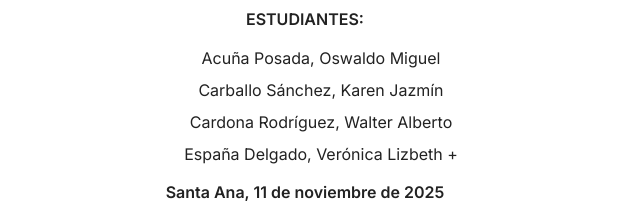
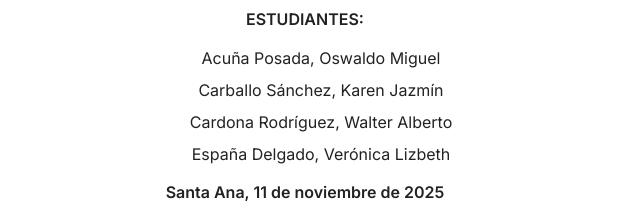
Before and after one commit to mike0093721/Blog_familia-etica_social, a plain HTML site: page index.html in a window 1280 px wide. Shown: the part 843-1063 px from the top of the page, 335-975 px from the left. Drawn offline with nearby package versions, Linux system fonts and the light colour scheme.

Commit message:
Fix HTML closing tag for paragraph element

```diff
--- a/index.html
+++ b/index.html
@@ -935,7 +935,7 @@
                     Carballo Sánchez, Karen Jazmín<br>
                     Cardona Rodríguez, Walter Alberto<br>
                     España Delgado, Verónica Lizbeth
-                +</p>
+                </p>
                 <p><strong>Santa Ana, 11 de noviembre de 2025</strong></p>
             </div>
 
```
